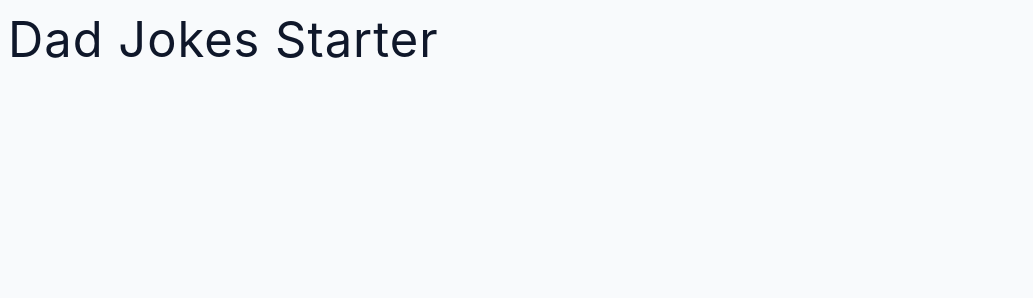
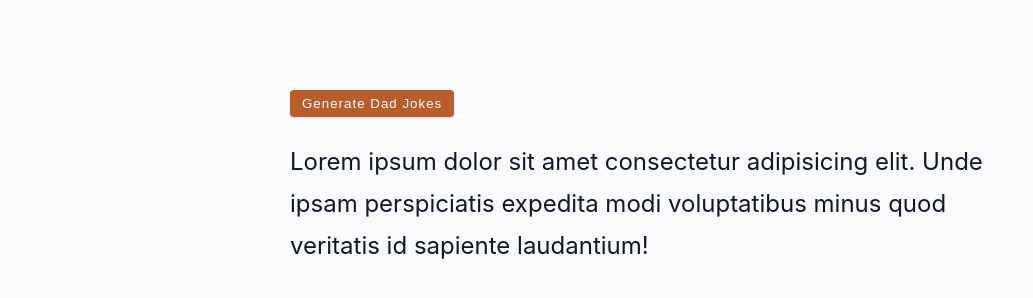
Before and after one commit to Plehlowla/Dad-Jokes, a plain HTML site: page index.html in a window 1280 px wide. Shown: the whole page, without its empty margins (0-1033 px from the left). Drawn offline with Linux system fonts and the light colour scheme.

Commit message:
html structure

```diff
--- a/index.html
+++ b/index.html
@@ -8,7 +8,10 @@
     <link rel="stylesheet" href="./styles.css" />
   </head>
   <body>
-    <h1>dad jokes starter</h1>
+    <div class="container">
+      <button class="btn">Generate Dad Jokes</button>
+      <p class="result">Lorem ipsum dolor sit amet consectetur adipisicing elit. Unde ipsam perspiciatis expedita modi voluptatibus minus quod veritatis id sapiente laudantium!</p>
+    </div>
     <script src="./app.js"></script>
   </body>
 </html>
```
